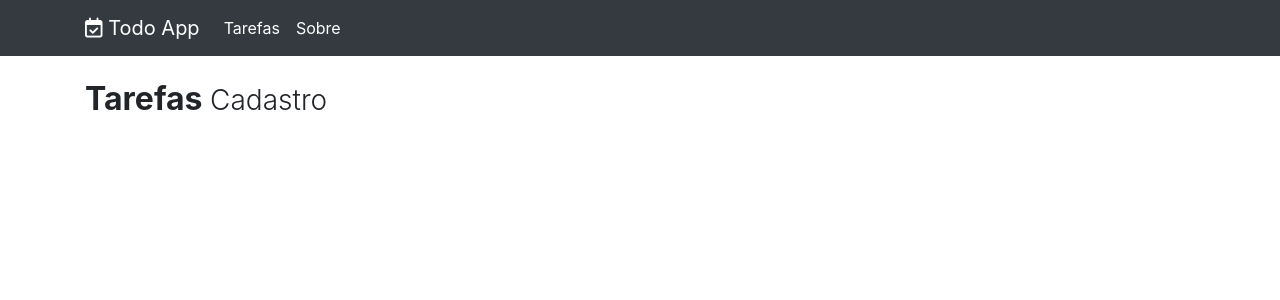
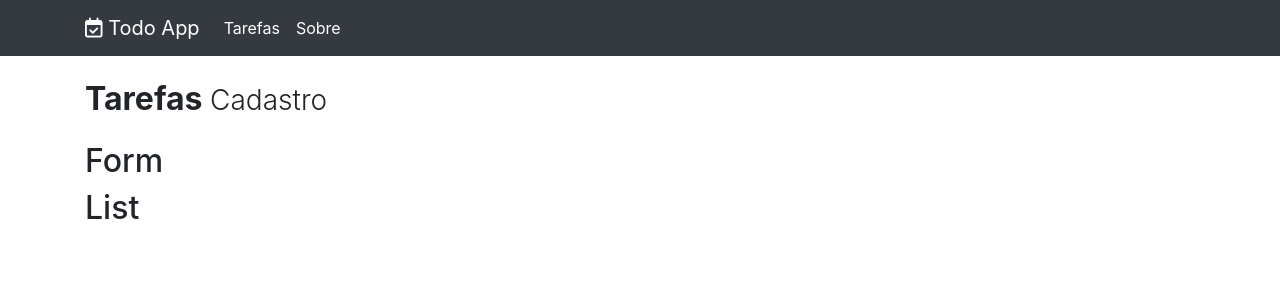
Before and after one commit to diglopes/todo-list-react, a React (Create React App) app in the folder client/: page / in a window 1280 px wide. Shown: the top 300 px of the page. Built offline with nearby package versions, Linux system fonts and the light colour scheme; the HTML template or start-up script is replaced by a standard one.

Commit message:
Create form and list components

```diff
--- /dev/null
+++ b/client/src/components/Todo/Form.jsx
@@ -0,0 +1,7 @@
+import React from 'react'
+
+export default props => (
+    <div>
+        <h2>Form</h2>
+    </div>
+)
--- /dev/null
+++ b/client/src/components/Todo/List.jsx
@@ -0,0 +1,7 @@
+import React from 'react'
+
+export default props => (
+    <div>
+        <h2>List</h2>
+    </div>
+)
--- a/client/src/views/Todo/index.jsx
+++ b/client/src/views/Todo/index.jsx
@@ -1,11 +1,15 @@
 import React from 'react'
 import PageHeader from '@/components/PageHeader'
+import TodoForm from '@/components/Todo/Form'
+import TodoList from '@/components/Todo/List'
+
 
 export default props => {
-
     return (
         <div>
             <PageHeader name="Tarefas" small="Cadastro"/>
+            <TodoForm />
+            <TodoList />
         </div>
     )
 }
```
